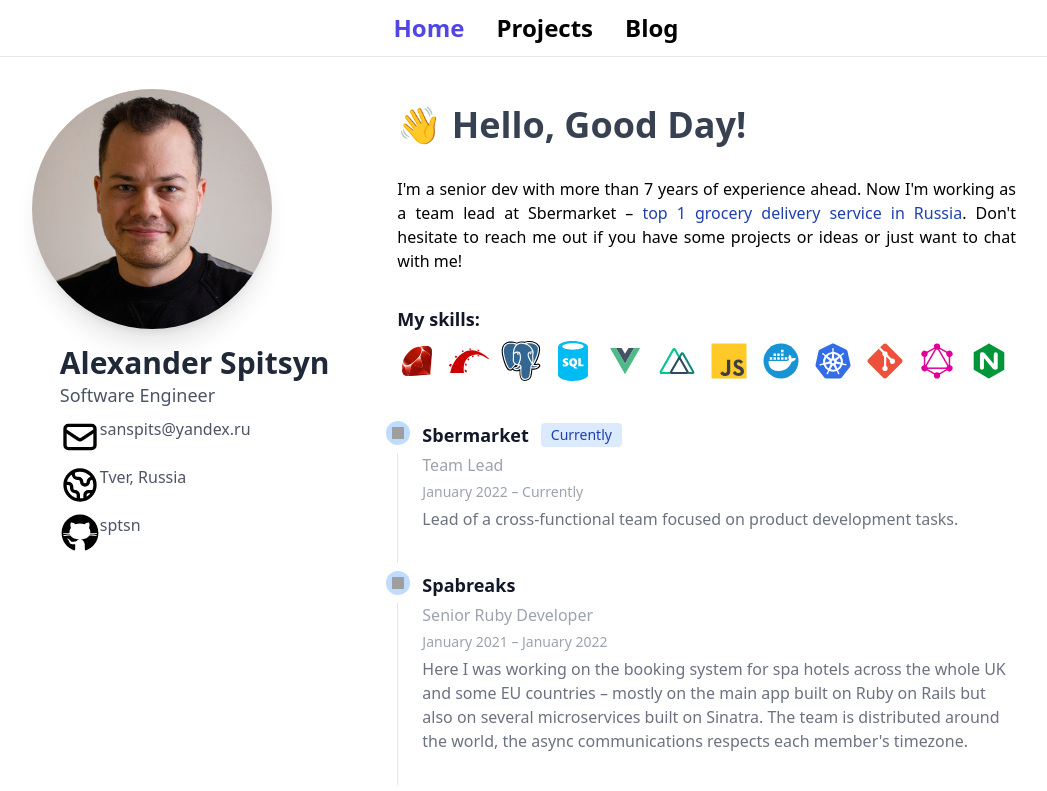
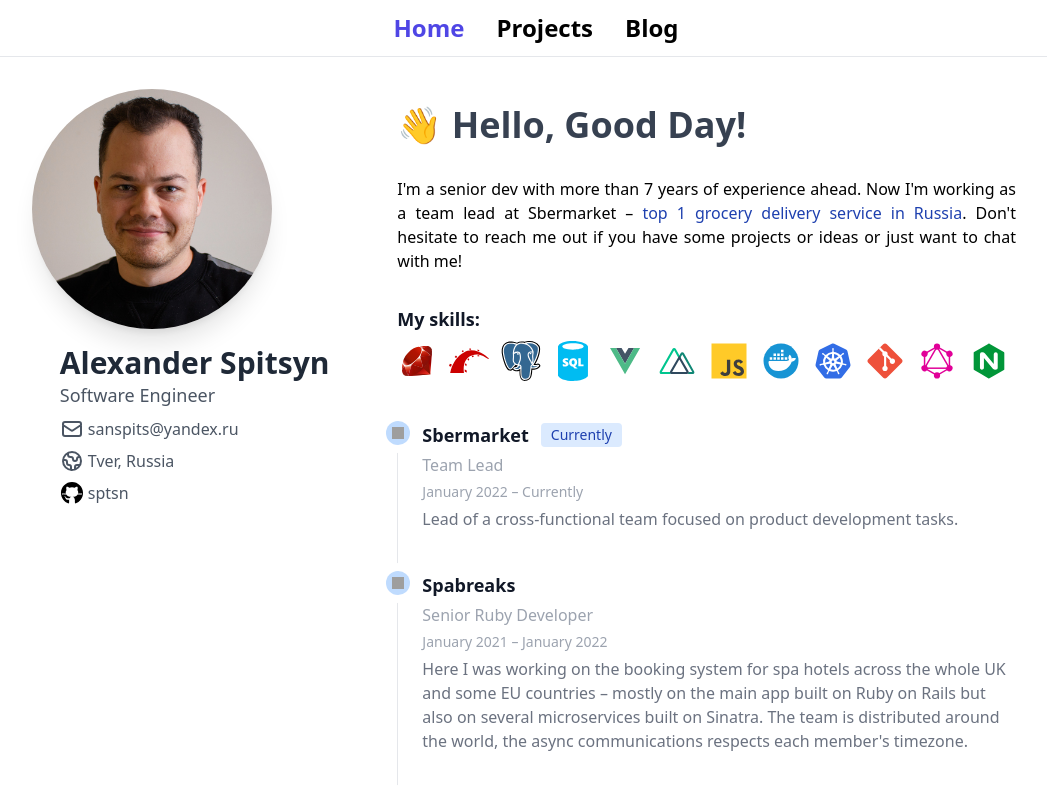
Before and after one commit to sptsn/sptsn, a Nuxt app: page / in a window 1280 px wide. Shown: the top 791 px of the page, without its empty margins (104-1151 px from the left). Built offline with nearby package versions, Linux system fonts and the light colour scheme; grey boxes are pictures that could not be loaded.

Commit message:
move svg icons to components

```diff
--- a/components/AuthorCard.vue
+++ b/components/AuthorCard.vue
@@ -22,15 +22,15 @@
 
     <div class="mx-7 hidden md:block">
       <div class="my-2 text-gray-600 flex dark:text-blue-100">
-        <img class="h-10 w-10" src="/icon/mail.svg"/>
+        <Mail/>
         <a :href="`mailto:${siteMetaInfo.email}`"> {{ siteMetaInfo.email }}</a>
       </div>
       <div class="my-2 text-gray-600 flex dark:text-blue-100">
-        <img class="h-10 w-10" src="/icon/glob.svg"/>
+        <Glob/>
         <p>{{ siteMetaInfo.location }}</p>
       </div>
       <div class="my-2 text-gray-600 flex dark:text-blue-200">
-        <img class="h-10 w-10" src="/icon/github_new.svg"/>
+        <Github/>
         <a :href="siteMetaInfo.github"> {{ siteMetaInfo.githubUser }}</a>
       </div>
     </div>
@@ -38,12 +38,12 @@
 </template>
 
 <script>
-// import Mail from "../assets/icon/mail.svg?inline";
-// import Glob from "../assets/icon/glob.svg?inline";
-// import Github from "../assets/icon/github_new.svg?inline";
+import Mail from "~/components/icons/Mail.vue";
+import Glob from "~/components/icons/Glob.vue";
+import Github from "~/components/icons/Github.vue";
 import siteMetaInfo from "@/data/sitemetainfo";
 export default {
-  // components: { Mail },
+  components: { Mail, Glob, Github },
   data: () => {
     return {
       siteMetaInfo,
--- /dev/null
+++ b/components/icons/Github.vue
@@ -0,0 +1,7 @@
+<template>
+<svg xmlns="http://www.w3.org/2000/svg" x="0px" y="0px"
+width="24" height="24"
+class="mr-1"
+viewBox="0 0 50 50"
+style=" fill:#000000;">    <path d="M17.791,46.836C18.502,46.53,19,45.823,19,45v-5.4c0-0.197,0.016-0.402,0.041-0.61C19.027,38.994,19.014,38.997,19,39 c0,0-3,0-3.6,0c-1.5,0-2.8-0.6-3.4-1.8c-0.7-1.3-1-3.5-2.8-4.7C8.9,32.3,9.1,32,9.7,32c0.6,0.1,1.9,0.9,2.7,2c0.9,1.1,1.8,2,3.4,2 c2.487,0,3.82-0.125,4.622-0.555C21.356,34.056,22.649,33,24,33v-0.025c-5.668-0.182-9.289-2.066-10.975-4.975 c-3.665,0.042-6.856,0.405-8.677,0.707c-0.058-0.327-0.108-0.656-0.151-0.987c1.797-0.296,4.843-0.647,8.345-0.714 c-0.112-0.276-0.209-0.559-0.291-0.849c-3.511-0.178-6.541-0.039-8.187,0.097c-0.02-0.332-0.047-0.663-0.051-0.999 c1.649-0.135,4.597-0.27,8.018-0.111c-0.079-0.5-0.13-1.011-0.13-1.543c0-1.7,0.6-3.5,1.7-5c-0.5-1.7-1.2-5.3,0.2-6.6 c2.7,0,4.6,1.3,5.5,2.1C21,13.4,22.9,13,25,13s4,0.4,5.6,1.1c0.9-0.8,2.8-2.1,5.5-2.1c1.5,1.4,0.7,5,0.2,6.6c1.1,1.5,1.7,3.2,1.6,5 c0,0.484-0.045,0.951-0.11,1.409c3.499-0.172,6.527-0.034,8.204,0.102c-0.002,0.337-0.033,0.666-0.051,0.999 c-1.671-0.138-4.775-0.28-8.359-0.089c-0.089,0.336-0.197,0.663-0.325,0.98c3.546,0.046,6.665,0.389,8.548,0.689 c-0.043,0.332-0.093,0.661-0.151,0.987c-1.912-0.306-5.171-0.664-8.879-0.682C35.112,30.873,31.557,32.75,26,32.969V33 c2.6,0,5,3.9,5,6.6V45c0,0.823,0.498,1.53,1.209,1.836C41.37,43.804,48,35.164,48,25C48,12.318,37.683,2,25,2S2,12.318,2,25 C2,35.164,8.63,43.804,17.791,46.836z"></path></svg>
+</template>
--- /dev/null
+++ b/components/icons/Glob.vue
@@ -0,0 +1,18 @@
+<template>
+    <svg
+          xmlns="http://www.w3.org/2000/svg"
+          fill="none"
+          width="24"
+          height="24"
+          viewBox="0 0 24 24"
+          stroke="currentColor"
+          class="mr-1"
+        >
+          <path
+            stroke-linecap="round"
+            stroke-linejoin="round"
+            stroke-width="2"
+            d="M3.055 11H5a2 2 0 012 2v1a2 2 0 002 2 2 2 0 012 2v2.945M8 3.935V5.5A2.5 2.5 0 0010.5 8h.5a2 2 0 012 2 2 2 0 104 0 2 2 0 012-2h1.064M15 20.488V18a2 2 0 012-2h3.064M21 12a9 9 0 11-18 0 9 9 0 0118 0z"
+          ></path>
+        </svg>
+</template>
--- /dev/null
+++ b/components/icons/Mail.vue
@@ -0,0 +1,18 @@
+<template>
+ <svg
+          xmlns="http://www.w3.org/2000/svg"
+          fill="none"
+          width="24"
+          height="24"
+          viewBox="0 0 24 24"
+          stroke="currentColor"
+          class="mr-1"
+        >
+          <path
+            stroke-linecap="round"
+            stroke-linejoin="round"
+            stroke-width="2"
+            d="M3 8l7.89 5.26a2 2 0 002.22 0L21 8M5 19h14a2 2 0 002-2V7a2 2 0 00-2-2H5a2 2 0 00-2 2v10a2 2 0 002 2z"
+          ></path>
+        </svg>
+</template>
--- a/package.json
+++ b/package.json
@@ -4,7 +4,7 @@
   "type": "module",
   "scripts": {
     "build": "nuxt build",
-    "dev": "nuxt dev",
+    "dev": "nuxt dev --port 8000",
     "generate": "nuxt generate",
     "preview": "nuxt preview",
     "postinstall": "nuxt prepare"
```
Also changed, not shown: public/icon/github.svg (deleted), 1 other file (tests, documents, lock files or other folders).
